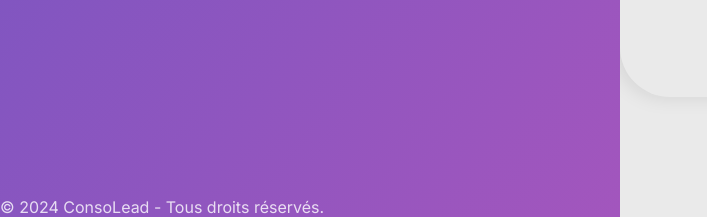
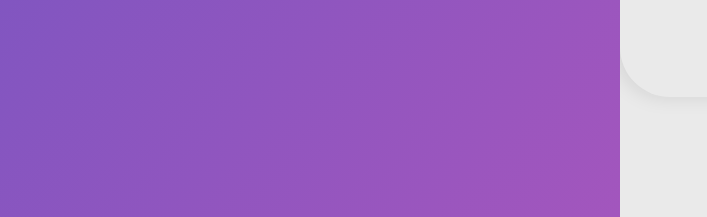
Before and after one commit to amin-elmellouki/SAE_Consolidation, a Django app: page /login/ in a window 1280 px wide. Shown: the part 583-800 px from the top of the page, without its empty margins (0-707 px from the left). Run offline with Django 5.2, Linux system fonts and the light colour scheme.

Commit message:
retrait tout droti reservé

```diff
--- a/login/templates/login.html
+++ b/login/templates/login.html
@@ -18,7 +18,7 @@ Connexion
             Conso<b>Lead</b> vous permet de gérer plus facilement<br>
             le soutien hebdomadaire proposé aux étudiants de BUT1.
         </p>
-        <p class="left-bottom-footer">© 2024 ConsoLead - Tous droits réservés.</p>
+
     </div>
 
     <div class="right-part">
```
